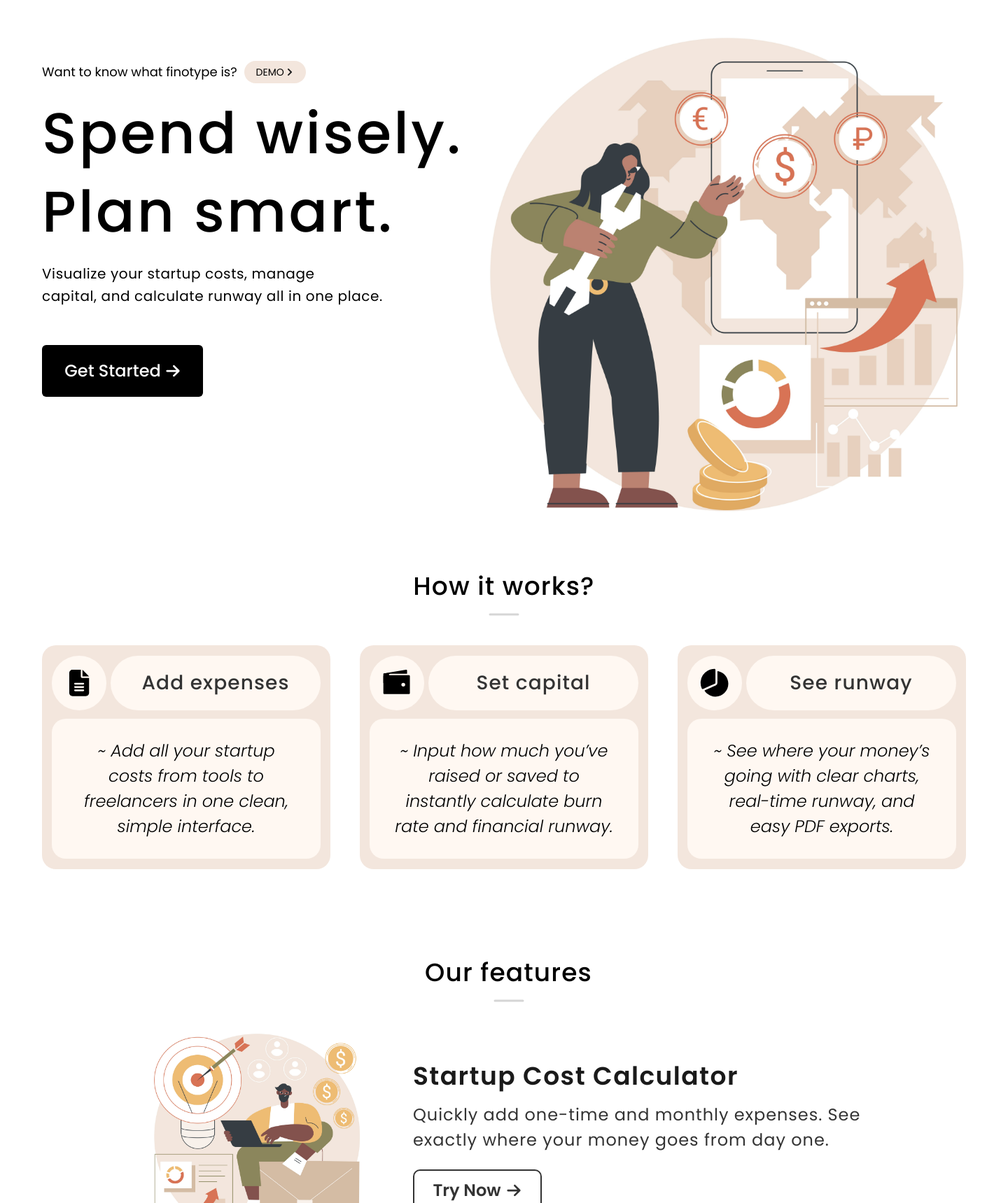
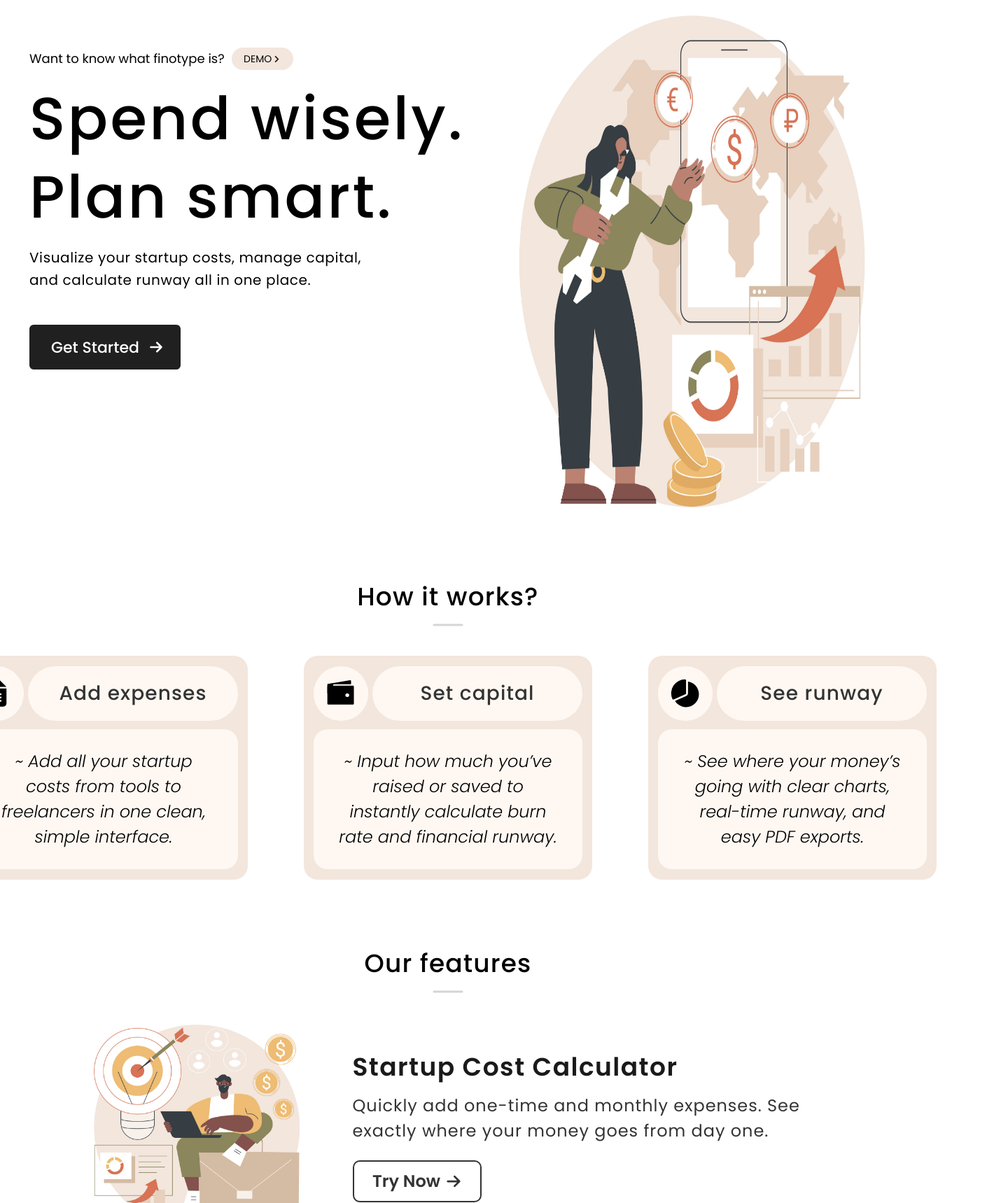
Before and after one commit to samrojk/finotype, a React (Vite) app: page / in a window 1280 px wide. Shown: the part 81-1800 px from the top of the page at 70% size, 1440 px wide, since content can reach past the window. Built offline with nearby package versions, Linux system fonts and the light colour scheme.

Commit message:
Fixes bugs & Added animations

```diff
--- a/src/components/card.jsx
+++ b/src/components/card.jsx
@@ -1,47 +1,32 @@
-import React, { useState } from 'react';
-import { FaFileLines} from "react-icons/fa6";
+import React, { useState } from "react";
+import { FaFileLines } from "react-icons/fa6";
 import { IoWalletSharp, IoPieChart } from "react-icons/io5";
-import Line from '../assets/Line';
+import Line from "../assets/Line";
 
 const card = () => {
   return (
-
-      <div className="mx-15 mb-11 mt-21 w-330 flex flex-col justify-center items-center gap-10.5">
-
+    <div className="mx-[42px] mt-[100px] flex flex-col justify-center items-center gap-10.5">
       <div className=" h-15.5 text-4xl font-medium flex flex-col justify-between items-center ">
-
-          <span className="tracking-[1.12px] ">How it works?</span>
-          <Line/>
-
+        <span className="tracking-[1.12px]">How it works?</span>
+        <Line />
       </div>
 
       {/* How it works? CARDS________ */}
 
-        <div className=" w-[100%] flex justify-center items-center self-stretch gap-[42px]">
-
+      <div className=" w-[100%] flex justify-center items-center self-stretch gap-[80px]">
         {/* card 1________ */}
-          <span className="bg-[#F3E6DD] w-103 h-80 px-3.5 py-3 flex flex-col justify-center items-center gap-2.5 rounded-[20px]">
-
+        <span className="bg-[#F3E6DD] w-103 h-80 px-3.5 py-3 flex flex-col justify-center items-center gap-2.5 rounded-[20px] hover:bg-[#f3dac8] transition-colors duration-300">
           {/* main content___________ */}
           <span className="w-96 flex flex-col justify-center items-center gap-3">
-
             {/* card head_______ */}
             <span className="w-[100%] flex items-center gap-[6px] self-stretch">
-
               {/* icon__________ */}
               <span className="bg-[#FFF8F2] w-19.5 h-19.5 p-[15.853px] flex justify-center items-center gap-[11.324px] aspect-square rounded-[38.5px] ">
-
                 {/* grouped icons-------- */}
                 <span className="w-[45.294px] h-[45.294px] flex justify-center items-center shrink-0 aspect-square">
-
-                    <FaFileLines className="w-[30.195px] h-[37.745px]"/>
-
+                  <FaFileLines className="w-[30.195px] h-[37.745px]" />
                 </span>
-
               </span>
-
-
-
 
               {/* heading__________ */}
               <span className="bg-[#FFF8F2] w-75 h-19.5 px-8 py-3.75 flex justify-center items-center gap-2.5 rounded-[100px] ">
@@ -53,42 +38,27 @@
 
             {/* sub head_______ */}
             <span className="bg-[#FFF8F2] w-[100%] h-50 px-8 py-6 flex justify-center items-center self-stretch gap-3 rounded-[20px]">
-
               <p className="w-81 text-[#000] text-[24px] text-center italic font-light leading-normal">
-                  ~ Add all your startup
-                  costs from tools to
-                  freelancers in one clean,
-                  simple interface.
+                ~ Add all your startup costs from tools to freelancers in one
+                clean, simple interface.
               </p>
-
+            </span>
           </span>
         </span>
 
-          </span>
-
         {/* card 2________ */}
-          <span className="bg-[#F3E6DD] w-103 h-80 px-3.5 py-3 flex flex-col justify-center items-center gap-2.5 rounded-[20px]">
-
+        <span className="bg-[#F3E6DD] w-103 h-80 px-3.5 py-3 flex flex-col justify-center items-center gap-2.5 rounded-[20px] hover:bg-[#f3dac8] transition-colors duration-300">
           {/* main content___________ */}
           <span className="w-96 flex flex-col justify-center items-center gap-3">
-
             {/* card head_______ */}
             <span className="w-[100%] flex items-center gap-[6px] self-stretch">
-
               {/* icon__________ */}
               <span className="bg-[#FFF8F2] w-19.5 h-19.5 p-[15.853px] flex justify-center items-center gap-[11.324px] aspect-square rounded-[38.5px] ">
-
                 {/* grouped icons-------- */}
                 <span className="w-[45.294px] h-[45.294px] flex justify-center items-center shrink-0 aspect-square">
-
                   <IoWalletSharp className="w-[43.29px] h-[43.29px]" />
-
                 </span>
-
               </span>
-
-
-
 
               {/* heading__________ */}
               <span className="bg-[#FFF8F2] w-75 h-19.5 px-8 py-3.75 flex justify-center items-center gap-2.5 rounded-[100px] ">
@@ -100,39 +70,27 @@
 
             {/* sub head_______ */}
             <span className="bg-[#FFF8F2] w-[100%] h-50 px-8 py-6 flex justify-center items-center self-stretch gap-3 rounded-[20px]">
-
               <p className="w-81 text-[#000] text-[24px] text-center italic font-light leading-normal">
-                  ~ Input how much you’ve raised or saved to instantly calculate burn rate and financial runway.
+                ~ Input how much you’ve raised or saved to instantly calculate
+                burn rate and financial runway.
               </p>
-
+            </span>
           </span>
         </span>
 
-          </span>
-
         {/* card 3________ */}
-          <span className="bg-[#F3E6DD] w-103 h-80 px-3.5 py-3 flex flex-col justify-center items-center gap-2.5 rounded-[20px]">
-
+        <span className="bg-[#F3E6DD] w-103 h-80 px-3.5 py-3 flex flex-col justify-center items-center gap-2.5 rounded-[20px] hover:bg-[#f3dac8] transition-colors duration-300">
           {/* main content___________ */}
           <span className="w-96 flex flex-col justify-center items-center gap-3">
-
             {/* card head_______ */}
             <span className="w-[100%] flex items-center gap-[6px] self-stretch">
-
               {/* icon__________ */}
               <span className="bg-[#FFF8F2] w-19.5 h-19.5 p-[15.853px] flex justify-center items-center gap-[11.324px] aspect-square rounded-[38.5px] ">
-
                 {/* grouped icons-------- */}
                 <span className="w-[45.294px] h-[45.294px] flex justify-center items-center shrink-0 aspect-square">
-
-                    <IoPieChart className="w-[45.29px] h-[45.29px]"/>
-
+                  <IoPieChart className="w-[45.29px] h-[45.29px]" />
                 </span>
-
               </span>
-
-
-
 
               {/* heading__________ */}
               <span className="bg-[#FFF8F2] w-75 h-19.5 px-8 py-3.75 flex justify-center items-center gap-2.5 rounded-[100px] ">
@@ -144,21 +102,16 @@
 
             {/* sub head_______ */}
             <span className="bg-[#FFF8F2] w-[100%] h-50 px-8 py-6 flex justify-center items-center self-stretch gap-3 rounded-[20px]">
-
               <p className="w-81 text-[#000] text-[24px] text-center italic font-light leading-normal">
-                  ~ See where your money’s going with clear charts, real-time runway, and easy PDF exports.
+                ~ See where your money’s going with clear charts, real-time
+                runway, and easy PDF exports.
               </p>
-
             </span>
           </span>
+        </span>
+      </div>
+    </div>
+  );
+};
 
-          </span>
-
-        </div>
-
-      </div>
-
-  )
-}
-
-export default card
+export default card;
--- a/src/components/features.jsx
+++ b/src/components/features.jsx
@@ -1,18 +1,15 @@
-import React, { useState } from 'react';
+import React, { useState } from "react";
 import { FaArrowRight } from "react-icons/fa6";
-import Line from '../assets/Line';
+import Line from "../assets/Line";
 import Feature1 from "../assets/feature-1.jpg";
 import Feature2 from "../assets/feature-2.jpg";
 import Feature3 from "../assets/feature-3.jpg";
 import { Link } from "react-router-dom";
 
-
 const features = () => {
   return (
-    <div className="ml-54.25 mr-51 mb-11 mt-21 inline-flex flex-col justify-center items-center gap-10.5">
-
-      <div className=" h-15.5 text-4xl font-medium flex flex-col justify-between items-center ">
-
+    <div className="mx-[42px] mt-[100px] flex flex-col gap-10.5 justify-items-center">
+      <div className="h-15.5 text-4xl font-medium flex flex-col justify-between items-center ">
         <span className="tracking-[1.12px]">Our features</span>
         <Line />
       </div>
@@ -20,10 +17,8 @@
       {/* Features________ */}
 
       <div className="flex flex-col justify-center items-center gap-[64px]">
-
         {/* feature 1________ */}
-        <span className=" w-[100%] flex justify-center items-center gap-[74px] self-stretch">
-
+        <span className="w-[100%] flex justify-center items-center gap-[74px] self-stretch">
           {/* image1___________ */}
           <span className="w-74.75 h-73.5 aspect-60/59">
             <img src={Feature1} alt="Features Image" />
@@ -31,35 +26,40 @@
 
           {/* text frame------ */}
           <span className="w-161.5 flex flex-col justify-center items-start gap-[24px] ">
-
             {/* text__________ */}
             <span className="w-[100%] flex flex-col justify-center items-start gap-[10px] self-stretch ">
+              <h3 className="text-[#1A1A1A] text-[36px] font-semibold leading-normal tracking-[1.44px] ">
+                Startup Cost Calculator
+              </h3>
 
-              <h3 className="text-[#1A1A1A] text-[36px] font-semibold leading-normal tracking-[1.44px] ">Startup Cost Calculator</h3>
-
-              <p className="text-[#333] text-[24px] font-normal leading-normal tracking-[0.96px] ">Quickly add one-time and monthly expenses. See exactly where your money goes from day one.</p>
-
+              <p className="text-[#333] text-[24px] font-normal leading-normal tracking-[0.96px] ">
+                Quickly add one-time and monthly expenses. See exactly where
+                your money goes from day one.
+              </p>
             </span>
 
             {/* btn----------- */}
             <Link
-              to="/signup" className="text-[#333] w-46 h-15 px-[16px] py-[12px] flex flex-col justify-center items-center gap-[10px] rounded-[10px] border-solid border-[2px] border-[#333] hover:bg-[#333] hover:text-[white]">
+              to="/signup"
+              className="group text-[#333] w-46 h-15 px-[16px] py-[12px] flex flex-col justify-center items-center gap-[10px] rounded-[10px] border-solid border-[2px] border-[#333] hover:bg-[#333] hover:text-[white] transition-colors duration-200"
+            >
+              <span className="flex justify-center items-center gap-[8px] ">
+                <p className=" text-[24px] font-semibold leading-normal ">
+                  {" "}
+                  Try Now
+                </p>
 
-
-              <span className="flex justify-center items-center gap-[8px] ">
-                <p className=" text-[24px] font-semibold leading-normal "> Try Now</p>
-
-                <FaArrowRight size={22} />
+                <FaArrowRight
+                  size={22}
+                  className="transition-transform duration-200 group-hover:translate-x-1"
+                />
               </span>
-
             </Link>
           </span>
-
         </span>
 
         {/* feature 2________ */}
         <span className=" w-[100%] flex flex-row-reverse justify-center items-center gap-[74px] self-stretch">
-
           {/* image1___________ */}
           <span className="w-74.75 h-73.5 aspect-60/59">
             <img src={Feature2} alt="Features Image" />
@@ -67,35 +67,40 @@
 
           {/* text frame------ */}
           <span className="w-161.5 flex flex-col justify-center items-start gap-[24px] ">
-
             {/* text__________ */}
             <span className="w-[100%] flex flex-col justify-center items-start gap-[10px] self-stretch ">
+              <h3 className="text-[#1A1A1A] text-[36px] font-semibold leading-normal tracking-[1.44px] ">
+                Runway Calculator
+              </h3>
 
-              <h3 className="text-[#1A1A1A] text-[36px] font-semibold leading-normal tracking-[1.44px] ">Runway Calculator</h3>
-
-              <p className="text-[#333] text-[24px] font-normal leading-normal tracking-[0.96px] ">Know how many months your capital will last based on your current burn rate.</p>
-
+              <p className="text-[#333] text-[24px] font-normal leading-normal tracking-[0.96px] ">
+                Know how many months your capital will last based on your
+                current burn rate.
+              </p>
             </span>
 
             {/* btn----------- */}
             <Link
-              to="/signup" className="text-[#333] w-46 h-15 px-[16px] py-[12px] flex flex-col justify-center items-center gap-[10px] rounded-[10px] border-solid border-[2px] border-[#333] hover:bg-[#333] hover:text-[white]">
+              to="/signup"
+              className="group text-[#333] w-46 h-15 px-[16px] py-[12px] flex flex-col justify-center items-center gap-[10px] rounded-[10px] border-solid border-[2px] border-[#333] hover:bg-[#333] hover:text-[white] transition-colors duration-200"
+            >
+              <span className="flex justify-center items-center gap-[8px] ">
+                <p className=" text-[24px] font-semibold leading-normal ">
+                  {" "}
+                  Try Now
+                </p>
 
-
-              <span className="flex justify-center items-center gap-[8px] ">
-                <p className=" text-[24px] font-semibold leading-normal "> Try Now</p>
-
-                <FaArrowRight size={22} />
+                <FaArrowRight
+                  size={22}
+                  className="transition-transform duration-200 group-hover:translate-x-1"
+                />
               </span>
-
             </Link>
           </span>
-
         </span>
 
         {/* feature 3________ */}
         <span className=" w-[100%] flex justify-center items-center gap-[74px] self-stretch">
-
           {/* image1___________ */}
           <span className="w-74.75 h-73.5 aspect-60/59">
             <img src={Feature3} alt="Features Image" />
@@ -103,36 +108,40 @@
 
           {/* text frame------ */}
           <span className="w-161.5 flex flex-col justify-center items-start gap-[24px] ">
-
             {/* text__________ */}
             <span className="w-[100%] flex flex-col justify-center items-start gap-[10px] self-stretch ">
+              <h3 className="text-[#1A1A1A] text-[36px] font-semibold leading-normal tracking-[1.44px] ">
+                BreakEven Calculator
+              </h3>
 
-              <h3 className="text-[#1A1A1A] text-[36px] font-semibold leading-normal tracking-[1.44px] ">BreakEven Calculator</h3>
-
-              <p className="text-[#333] text-[24px] font-normal leading-normal tracking-[0.96px] ">Calculate the revenue needed to cover monthly costs and hit sustainability.</p>
-
+              <p className="text-[#333] text-[24px] font-normal leading-normal tracking-[0.96px] ">
+                Calculate the revenue needed to cover monthly costs and hit
+                sustainability.
+              </p>
             </span>
 
             {/* btn----------- */}
             <Link
-              to="/signup" className="text-[#333] w-46 h-15 px-[16px] py-[12px] flex flex-col justify-center items-center gap-[10px] rounded-[10px] border-solid border-[2px] border-[#333] hover:bg-[#333] hover:text-[white]">
+              to="/signup"
+              className="group text-[#333] w-46 h-15 px-[16px] py-[12px] flex flex-col justify-center items-center gap-[10px] rounded-[10px] border-solid border-[2px] border-[#333] hover:bg-[#333] hover:text-[white] transition-colors duration-200"
+            >
+              <span className="flex justify-center items-center gap-[8px] ">
+                <p className=" text-[24px] font-semibold leading-normal ">
+                  {" "}
+                  Try Now
+                </p>
 
-
-              <span className="flex justify-center items-center gap-[8px] ">
-                <p className=" text-[24px] font-semibold leading-normal "> Try Now</p>
-
-                <FaArrowRight size={22} />
+                <FaArrowRight
+                  size={22}
+                  className="transition-transform duration-200 group-hover:translate-x-1"
+                />
               </span>
-
             </Link>
           </span>
+        </span>
+      </div>
+    </div>
+  );
+};
 
-        </span>
-
-      </div>
-
-    </div>
-  )
-}
-
-export default features
+export default features;
--- a/src/components/hero.jsx
+++ b/src/components/hero.jsx
@@ -1,69 +1,76 @@
-import React from 'react'
+import React from "react";
 import HeroImg from "../assets/hero-image.jpg";
 import { FaArrowRight } from "react-icons/fa6";
 import { FaChevronRight } from "react-icons/fa";
-
+import { Link } from "react-router-dom";
 
 const hero = () => {
   return (
-    <div className=" w-330 mx-15 mt-11 mb-11">
+    <div className="mx-[42px] mt-2 justify-items-center">
+      {/* hero section__________ */}
+      <div className="h-180 gap-6 flex justify-between items-center">
+        {/* hero text __________________ */}
+        <div className="w-168 h-152.5 flex flex-col items-start gap-13 shrink-0">
+          {/* hero text____________________ */}
+          <div className="w-156 h-88 flex flex-col items-start gap-[14px] self-stretch">
+            {/* see demo video_____ */}
+            <span className="w-94.25 h-8 flex items-center gap-2.5">
+              <p className="text-[#000] text-[18px] font-normal leading-[32px] ">
+                Want to know what finotype is?
+              </p>
 
-        {/* hero section__________ */}
-        <div className=" w-330 h-171.25 flex justify-between items-center">
-
-          {/* hero text __________________ */}
-          <div className=" w-156 h-152.5 flex flex-col items-start gap-13.5 shrink-0">
-
-            {/* hero text____________________ */}
-            <div className=" w-156 h-88 flex flex-col items-start gap-4 self-stretch">
-
-              {/* see demo video_____ */}
-              <span className=" w-94.25 h-8 flex items-center gap-2.5">
-                <p className="text-[#000] text-[18px] font-normal leading-[32px] ">Want to know what finotype is?</p>
-                <button  className="bg-[#F3E6DD] text-[#1E1E1E] flex w-22 h-8 px-[18px] flex-col justify-between items-center  rounded-[100px] hover:bg-[#E7D0BE]">
+              <button className="group bg-[#F3E6DD] text-[#1E1E1E] flex w-22 h-8 px-[18px] flex-col justify-between items-center  rounded-[100px] hover:bg-[#E7D0BE] transition-colors duration-200 in-hover:">
                 <a href="https://www.youtube.com/" target="_blank">
                   <span className="flex justify-center items-center gap-0.5">
-
-                    <span className="text-[#000] text-[14px] font-normal leading-[32px] flex justify-center items-center">DEMO</span>
-                    <FaChevronRight size={12}/>
-
+                    <span className="text-[#000] text-[14px] font-normal leading-[32px] flex justify-center items-center">
+                      DEMO
+                    </span>
+                    <FaChevronRight
+                      size={11}
+                      className="transition-transform duration-200 group-hover:translate-x-1"
+                    />
                   </span>
                 </a>
               </button>
             </span>
 
             {/* hero text 1_____ */}
-              <p className="text-[#000] text-[82px] font-medium leading-[112px] tracking-[3.28px]">Spend wisely.
-                Plan smart.</p>
+            <p className="text-[#000] text-[85px] font-medium leading-[112px] tracking-[3.28px]">
+              Spend wisely. Plan smart.
+            </p>
 
             {/* hero text 2_____ */}
-              <p className="w-121.75 h-16 text-[#000] text-[20px] font-normal leading-[32px] tracking-[0.6px] whitespace-break-spaces">Visualize your startup costs, manage   capital, and calculate runway all in one place.</p>
-
+            <p className="w-121.75 h-16 text-[#000] text-[20px] font-normal leading-[32px] tracking-[0.6px] whitespace-break-spaces">
+              Visualize your startup costs, manage capital, and calculate runway
+              all in one place.
+            </p>
           </div>
 
           {/* get start btn__________ */}
-            <button className="bg-[#000] text-[#fff] w-57.5 h-18.5 px-8 py-4.75 flex flex-col justify-center items-center rounded-[6px] gap-[10px] shrink-0 hover:bg-[#333333]">
-
+          <Link
+            to="/signup"
+            className="group bg-[#202020] text-[#fff] w-54 h-16 px-8 py-4.75 flex flex-col justify-center items-center rounded-[6px] gap-[10px] shrink-0 hover:bg-[#000000] mt-[-8px]"
+          >
             <span className="w-41.5 h-9 flex justify-between items-center gap-1">
-
-                <span className="w-34.5 h-9  text-2xl font-medium flex justify-center items-center ">
+              <span className="w-34.5 h-9 text-[22px] font-medium flex justify-center items-center ">
                 Get Started
               </span>
 
-                <FaArrowRight size={22}/>
+              <FaArrowRight
+                size={20}
+                className="transition-transform duration-200 group-hover:translate-x-1"
+              />
             </span>
-            </button>
+          </Link>
         </div>
 
-
-          {/* hero image __________________ */}
-          <div className="w-171.25 h- 171.25">
-            <img className=" w-171.25 h- 171.25" src={HeroImg} alt="" />
+        {/* hero image */}
+        <div>
+          <img className="h-178" src={HeroImg} alt="Hero Image" />
         </div>
       </div>
+    </div>
+  );
+};
 
-      </div>
-  )
-}
-
-export default hero
+export default hero;
```
Also changed, not shown: src/components/faq.jsx (+36 -30 lines). Lines whose indentation alone changed are shown as unchanged.
